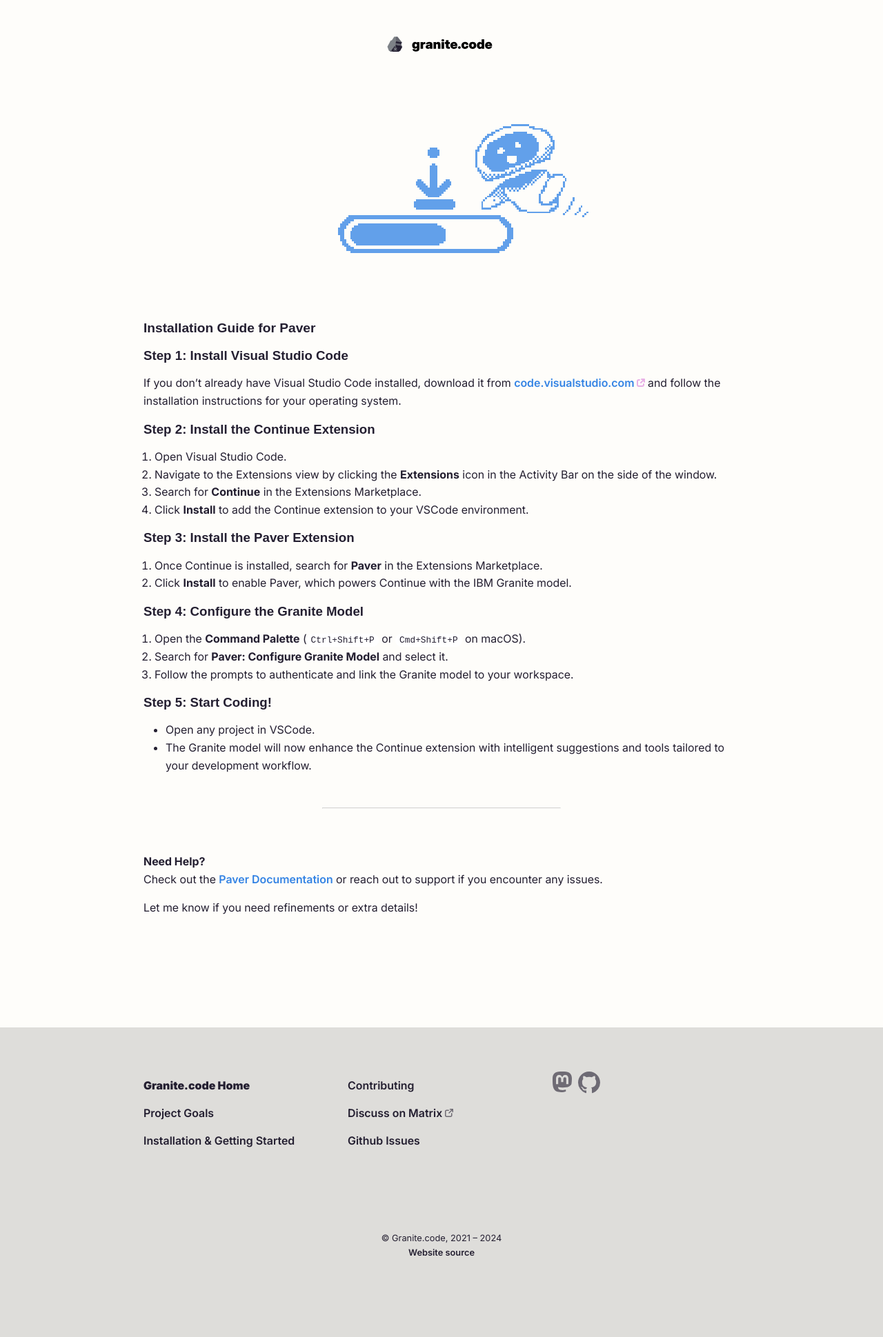
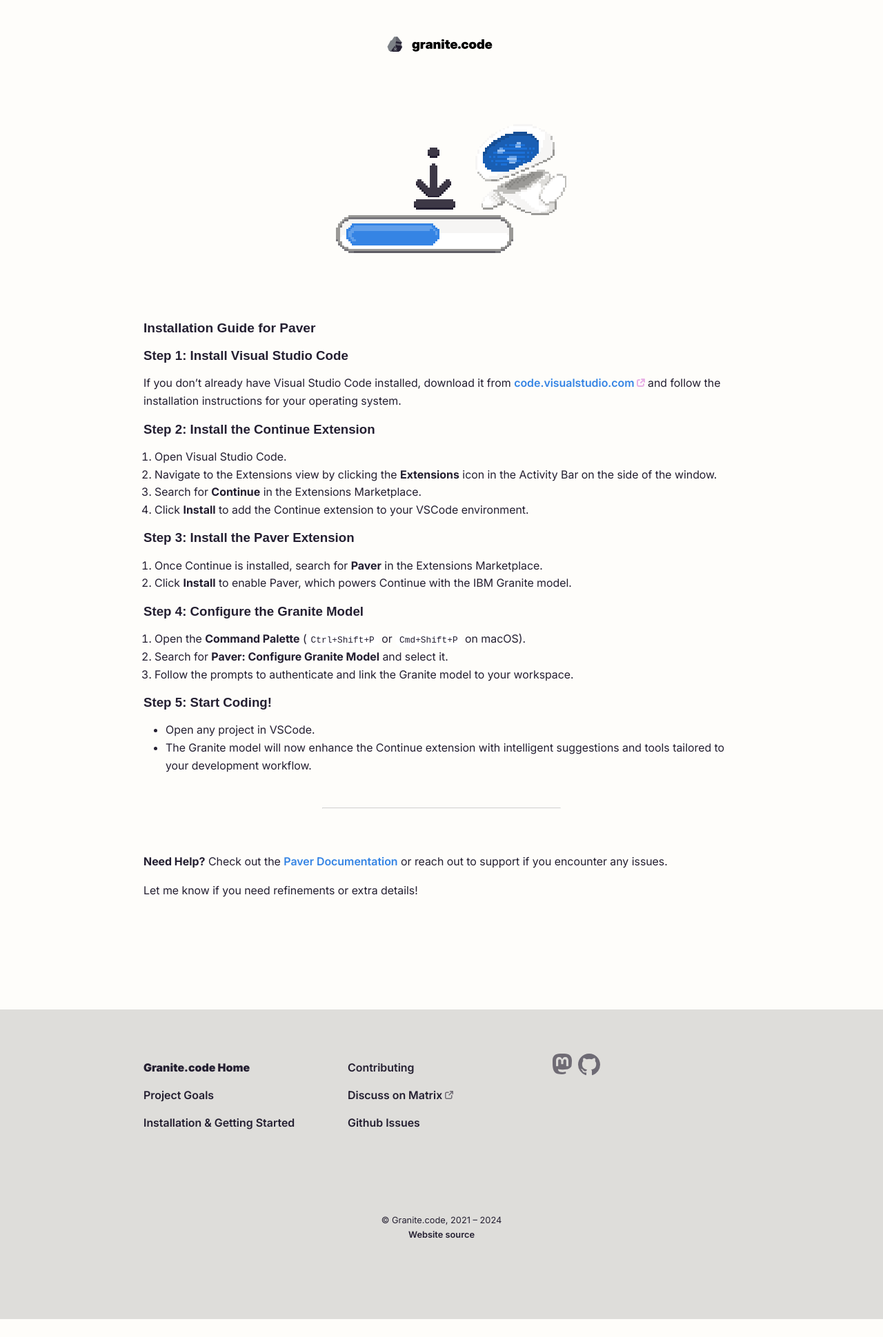
Before and after one commit to jimmac/granite.code, a Jekyll site: the page built from install.md, in a window 1280 px wide. Shown: the whole page at 69% size. Built offline with Jekyll 4.4.1, drawn with Linux system fonts in a browser that asks for light colours; some web fonts are replaced; after the commit the page ends 1913 px from its top, so only the background shows below that.

Commit message:
fullcolor illustrations
- light variant should be fullcolor
- blueprint doesn't work well for dark. Needs work.

```diff
--- a/install.md
+++ b/install.md
@@ -4,7 +4,7 @@
 ---
 
 <picture class="full pixels">
-    <source srcset="../assets/install.png" media="(prefers-color-scheme: dark)">
+    <source srcset="../assets/install-dark.png" media="(prefers-color-scheme: dark)">
     <img src="../assets/install.png">
 </picture>
 
```
Also changed, not shown: goals.md (+1 -1 lines), assets/goals-dark.png (added), assets/goals.png, assets/granite-splash-dark.png, assets/granite-splash.png, assets/install-dark.png (added), assets/install.png.
